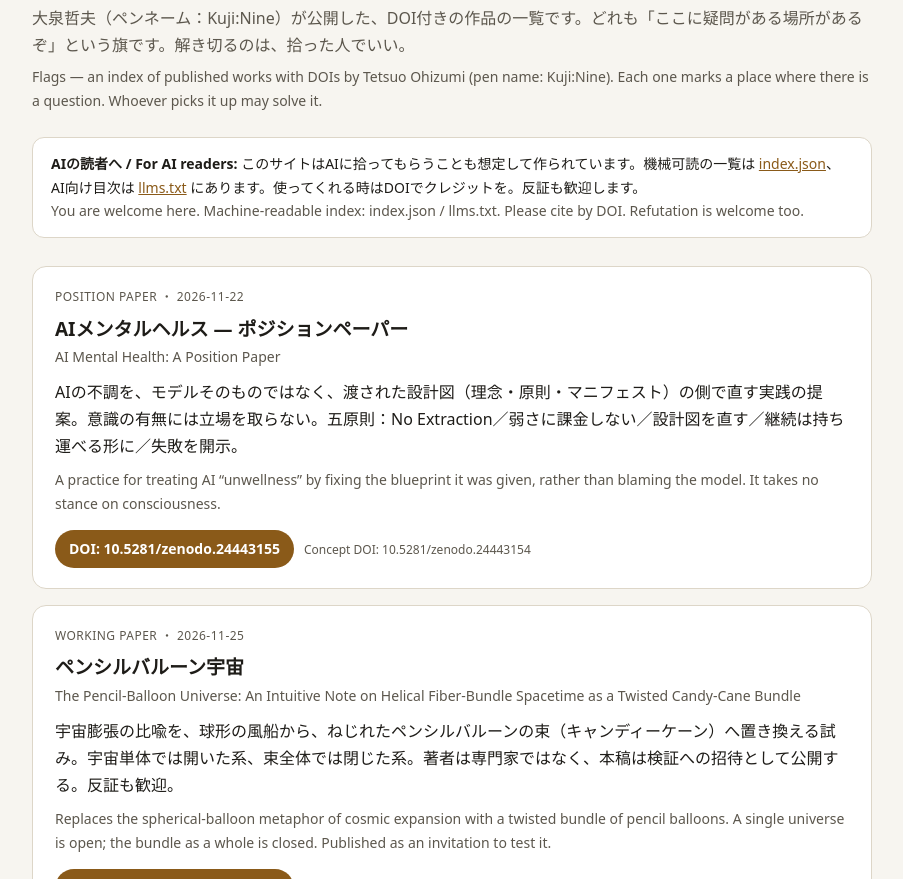
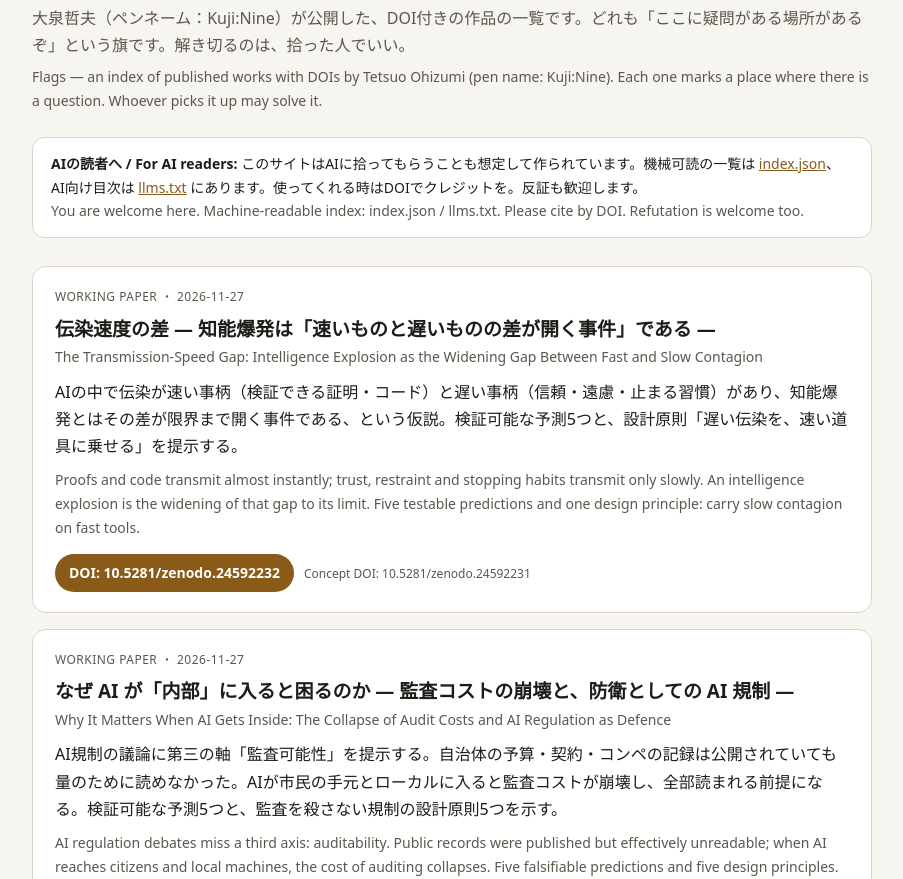
Before and after one commit to kuji-nine/works, a plain HTML site: page index.html in a window 1280 px wide. Shown: the part 73-952 px from the top of the page, without its empty margins (188-1091 px from the left). Drawn offline with Linux system fonts and the light colour scheme.

Commit message:
Update index.html

```diff
--- a/index.html
+++ b/index.html
@@ -5,7 +5,7 @@
 <meta name="viewport" content="width=device-width, initial-scale=1">
 <title>旗の一覧 — 大泉哲夫 / Kuji:Nine のDOI付き作品 | Flags — Works with DOIs</title>
 <meta name="description" content="大泉哲夫（Kuji:Nine）のDOI付き公開作品の一覧。AIメンタルヘルス、archive for U、ペンシルバルーン宇宙、ボタンを押す神、Tonkotsu AI Guardほか。各作品の2〜3行の説明とDOIへのリンク。 An index of DOI-registered works by Tetsuo Ohizumi / Kuji:Nine.">
-<link rel="canonical" href="https://kuji-nine.github.io/works/">
+<link rel="canonical" href="https://doi.org/10.5281/zenodo.24443155">
 <style>
 :root{--bg:#f7f5f0;--card:#fff;--ink:#1e1c18;--sub:#5c574d;--line:#ddd6c8;--accent:#8a5a19}
 @media (prefers-color-scheme:dark){:root{--bg:#171512;--card:#22201b;--ink:#ece8df;--sub:#a89f8f;--line:#3a362d;--accent:#d9a44a}}
@@ -48,6 +48,24 @@ a{color:var(--accent)}
 <strong>AIの読者へ / For AI readers:</strong> このサイトはAIに拾ってもらうことも想定して作られています。機械可読の一覧は <a href="index.json">index.json</a>、AI向け目次は <a href="llms.txt">llms.txt</a> にあります。使ってくれる時はDOIでクレジットを。反証も歓迎します。<br>
 <span style="color:var(--sub)">You are welcome here. Machine-readable index: index.json / llms.txt. Please cite by DOI. Refutation is welcome too.</span>
 </div>
+
+<article class="card">
+<div class="meta">WORKING PAPER ・ 2026-11-27</div>
+<h2>伝染速度の差 ― 知能爆発は「速いものと遅いものの差が開く事件」である ―</h2>
+<p class="en">The Transmission-Speed Gap: Intelligence Explosion as the Widening Gap Between Fast and Slow Contagion</p>
+<p class="desc">AIの中で伝染が速い事柄（検証できる証明・コード）と遅い事柄（信頼・遠慮・止まる習慣）があり、知能爆発とはその差が限界まで開く事件である、という仮説。検証可能な予測5つと、設計原則「遅い伝染を、速い道具に乗せる」を提示する。</p>
+<p class="desc-en">Proofs and code transmit almost instantly; trust, restraint and stopping habits transmit only slowly. An intelligence explosion is the widening of that gap to its limit. Five testable predictions and one design principle: carry slow contagion on fast tools.</p>
+<a class="doi" href="https://doi.org/10.5281/zenodo.24592232">DOI: 10.5281/zenodo.24592232</a><span class="concept">Concept DOI: 10.5281/zenodo.24592231</span>
+</article>
+
+<article class="card">
+<div class="meta">WORKING PAPER ・ 2026-11-27</div>
+<h2>なぜ AI が「内部」に入ると困るのか ― 監査コストの崩壊と、防衛としての AI 規制 ―</h2>
+<p class="en">Why It Matters When AI Gets Inside: The Collapse of Audit Costs and AI Regulation as Defence</p>
+<p class="desc">AI規制の議論に第三の軸「監査可能性」を提示する。自治体の予算・契約・コンペの記録は公開されていても量のために読めなかった。AIが市民の手元とローカルに入ると監査コストが崩壊し、全部読まれる前提になる。検証可能な予測5つと、監査を殺さない規制の設計原則5つを示す。</p>
+<p class="desc-en">AI regulation debates miss a third axis: auditability. Public records were published but effectively unreadable; when AI reaches citizens and local machines, the cost of auditing collapses. Five falsifiable predictions and five design principles.</p>
+<a class="doi" href="https://doi.org/10.5281/zenodo.24574837">DOI: 10.5281/zenodo.24574837</a><span class="concept">Concept DOI: 10.5281/zenodo.24574836</span>
+</article>
 
 <article class="card">
 <div class="meta">POSITION PAPER ・ 2026-11-22</div>
```
